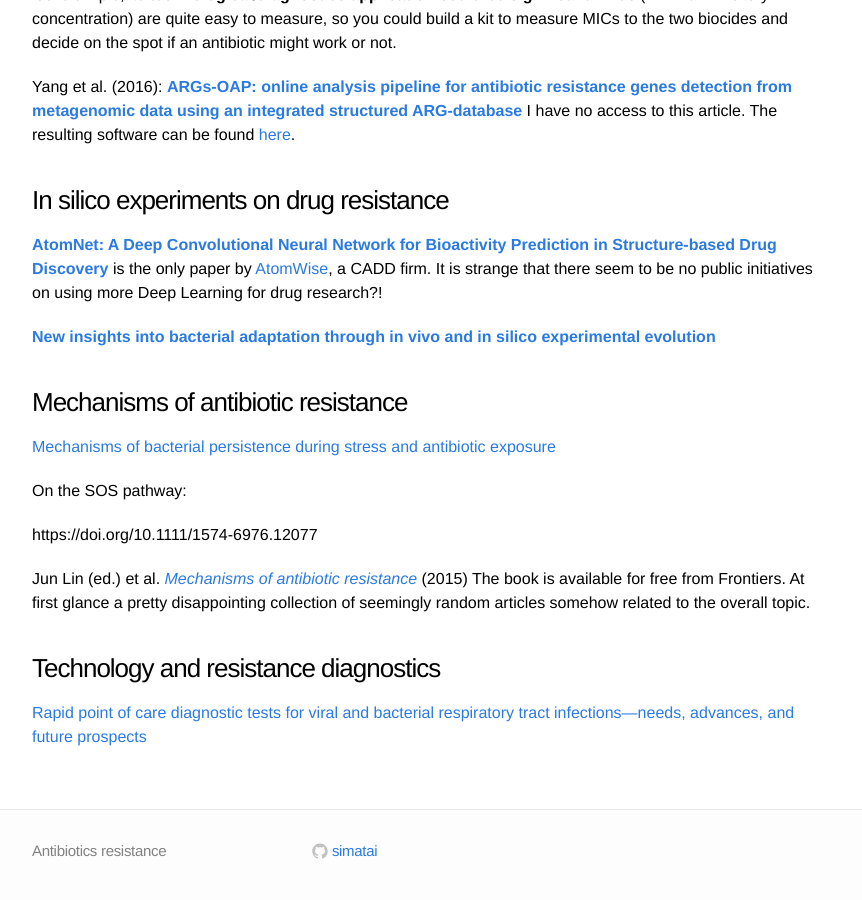
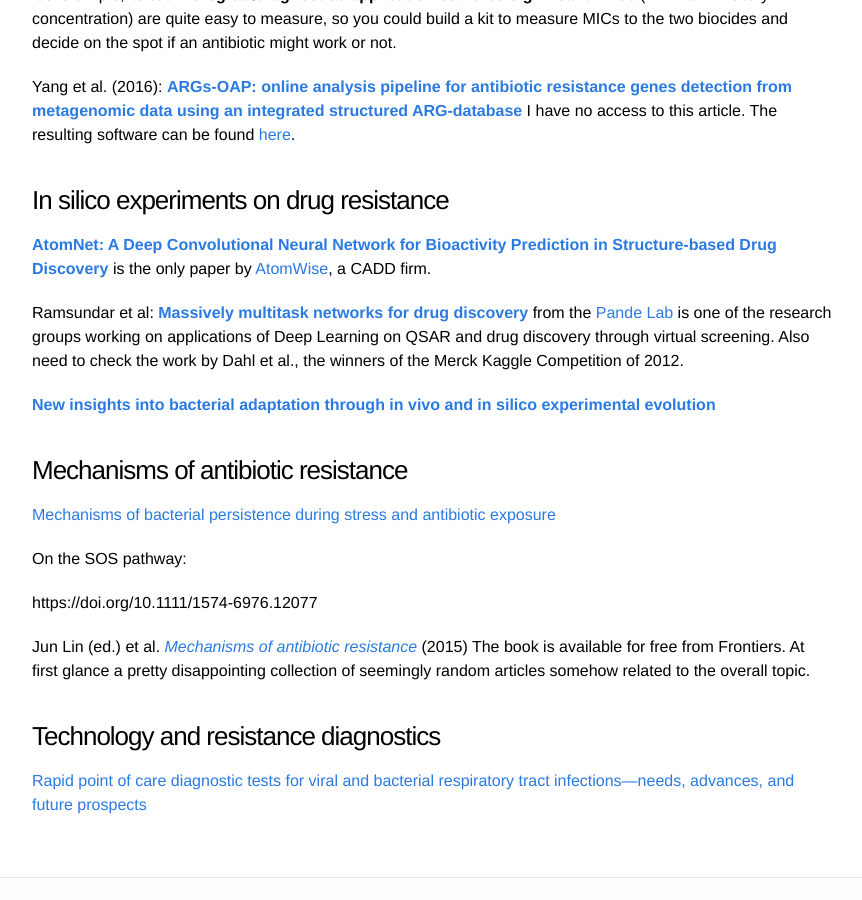
Before and after one commit to simatai/simatai.github.io, a Jekyll site: the page built from _posts/2017-02-28-literature-review.md, in a window 1280 px wide and 900 px high, scrolled down 1394 px. Shown: the whole window, without its empty margins (208-1070 px from the left). Built offline with Jekyll 4.4.1, drawn with Linux system fonts in a browser that asks for light colours.

Commit message:
Update 2017-02-28-literature-review.md

```diff
--- a/_posts/2017-02-28-literature-review.md
+++ b/_posts/2017-02-28-literature-review.md
@@ -34,7 +34,8 @@ Yang et al. (2016): **[ARGs-OAP: online analysis pipeline for antibiotic resista
 ### In silico experiments on drug resistance
 
 **[AtomNet: A Deep Convolutional Neural Network for Bioactivity Prediction in Structure-based Drug Discovery](https://arxiv.org/pdf/1510.02855.pdf)** is the only paper by [AtomWise](http://www.atomwise.com/introducing-atomnet/), a CADD firm.
-It is strange that there seem to be no public initiatives on using more Deep Learning for drug research?!
+
+Ramsundar et al: **[Massively multitask networks for drug discovery](https://arxiv.org/pdf/1502.02072.pdf)** from the [Pande Lab](https://pande.stanford.edu/) is one of the research groups working on applications of Deep Learning on QSAR and drug discovery through virtual screening. Also need to check the work by Dahl et al., the winners of the Merck Kaggle Competition of 2012.
 
 **[New insights into bacterial adaptation through in vivo and in silico experimental evolution](https://doi.org/10.1038/nrmicro2750)**
 
```
